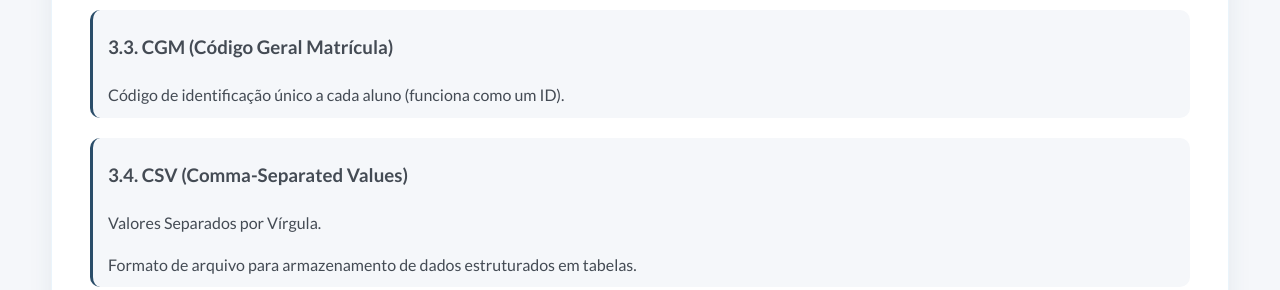
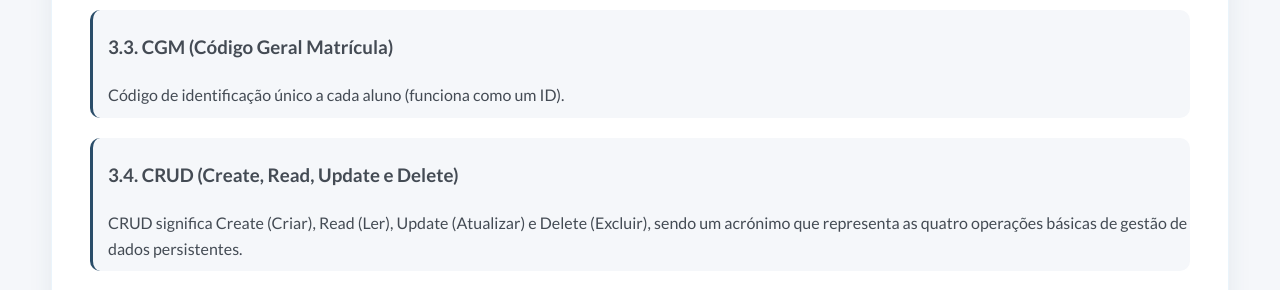
Before and after one commit to luismineo/proamp-docs, a plain HTML site: page pages/glossario.html in a window 1280 px wide. Shown: the part 8420-8710 px from the top of the page. Drawn offline with Linux system fonts and the light colour scheme.

Commit message:
glossario atualizado

```diff
--- a/pages/glossario.html
+++ b/pages/glossario.html
@@ -634,6 +634,11 @@
                 <p>Código de identificação único a cada aluno (funciona como um ID).</p>
             </div>
 
+            <div class="term-entry" id="crud">
+                <h3>CRUD (Create, Read, Update e Delete)</h3>
+                <p>CRUD significa Create (Criar), Read (Ler), Update (Atualizar) e Delete (Excluir), sendo um acrónimo que representa as quatro operações básicas de gestão de dados persistentes.</p>
+            </div>
+
             <div class="term-entry" id="csv">
                 <h3>CSV (Comma-Separated Values)</h3>
                 <p>Valores Separados por Vírgula.</p>
```
